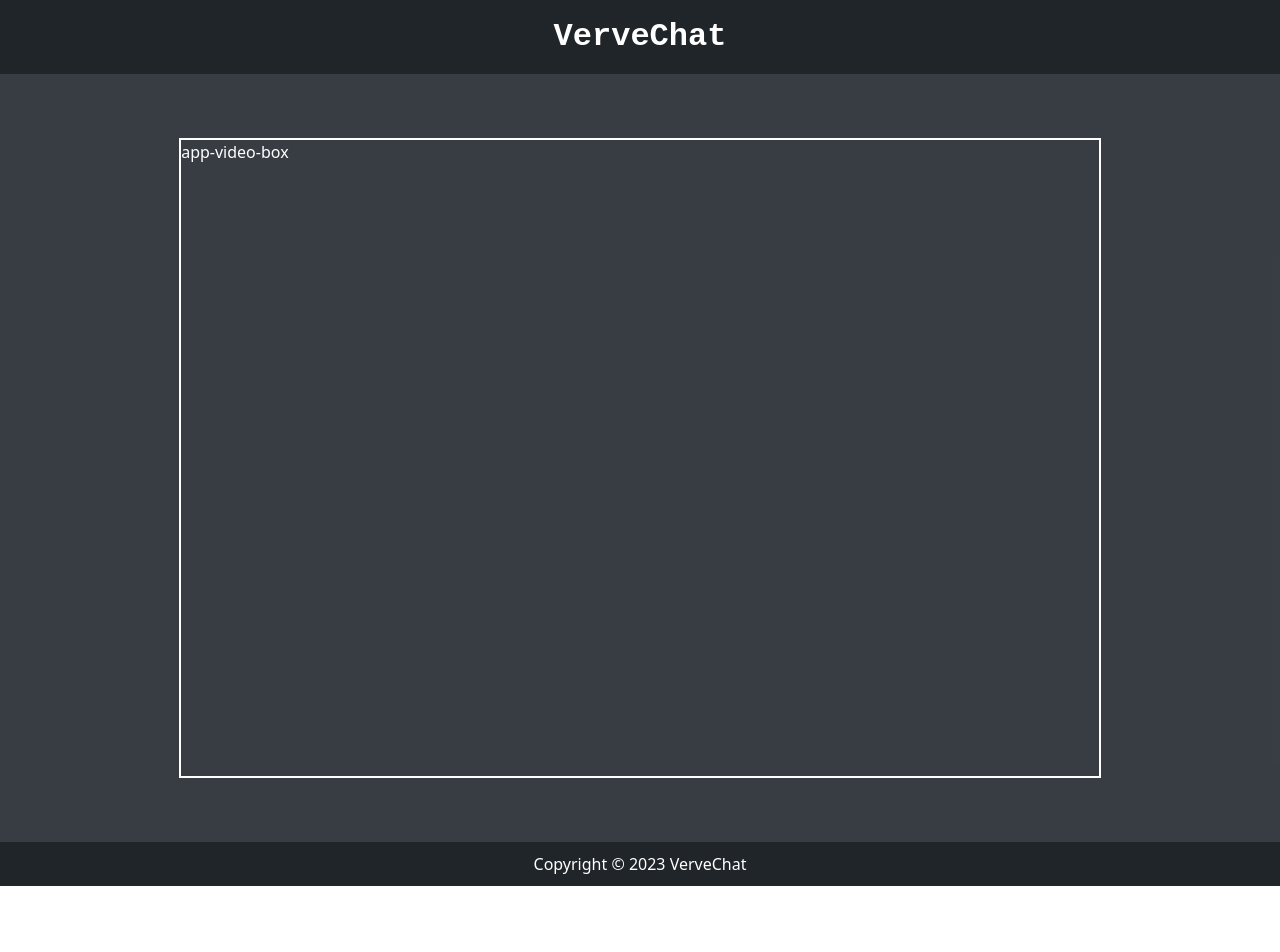
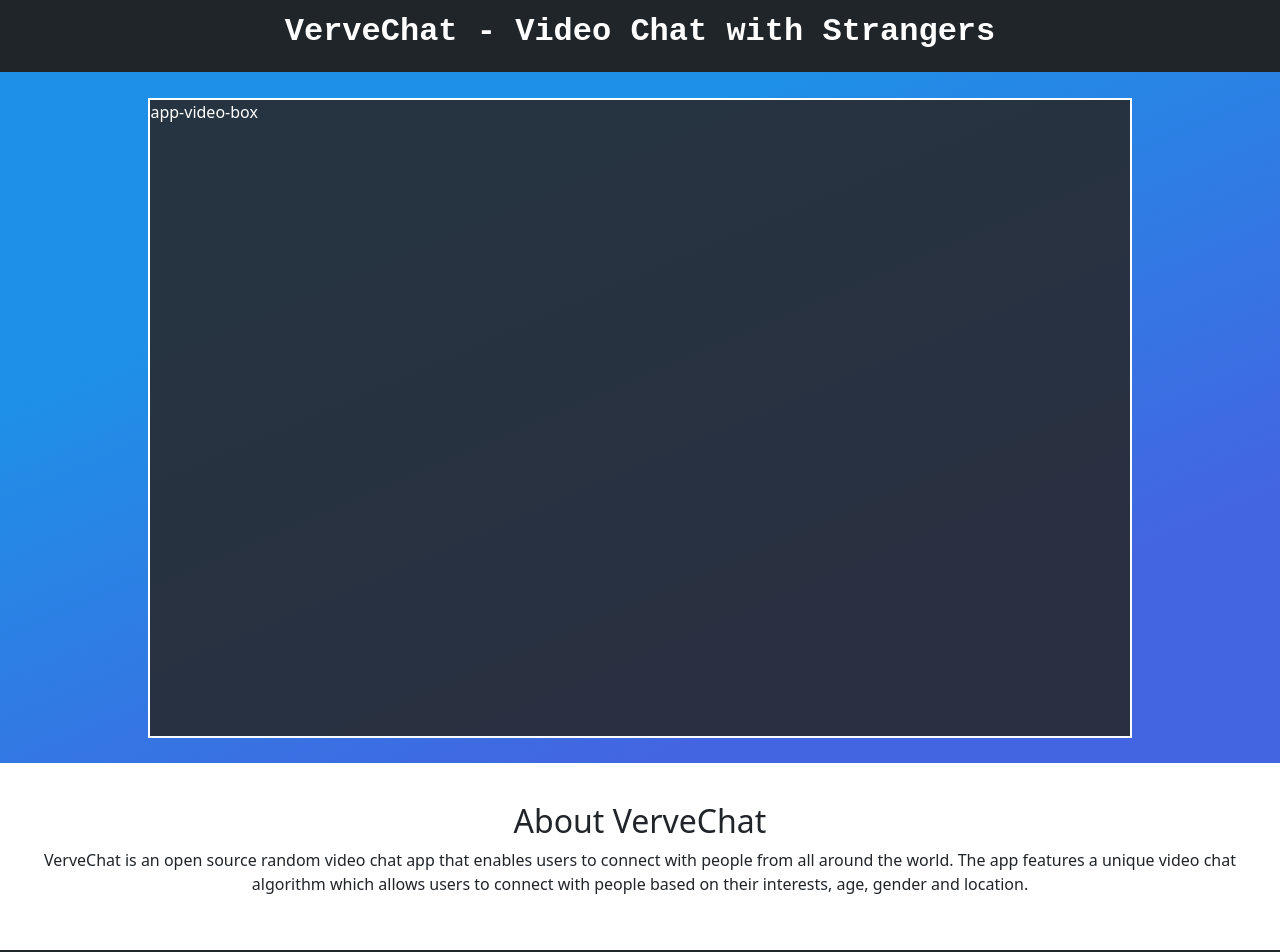
Before and after one commit to ishan301/VerveChat-frontend, a React (Create React App) app: page / in a window 1280 px wide. Shown: the top 952 px of the page. Before the commit the page ends 886 px from the top, so only its background shows below. Built offline with nearby package versions, Linux system fonts and the light colour scheme.

Commit message:
added about section

```diff
--- a/src/App.js
+++ b/src/App.js
@@ -2,12 +2,14 @@
 import Footer from './components/Footer/Footer';
 import Header from './components/Header/Header';
 import AppVideo from './components/AppVideo/AppVideo';
+import About from './components/About/About';
 
 function App() {
   return (
     <div className="App">
       <Header/>
       <AppVideo/>
+      <About/>
       <Footer/>
     </div>
   );
--- /dev/null
+++ b/src/components/About/About.js
@@ -0,0 +1,15 @@
+import React from 'react'
+import './About.scss'
+
+function About() {
+  return (
+    <section className='About'>
+        <h2>About VerveChat</h2>
+        <p>
+        VerveChat is an open source random video chat app that enables users to connect with people from all around the world. The app features a unique video chat algorithm which allows users to connect with people based on their interests, age, gender and location.
+        </p>
+    </section>
+  )
+}
+
+export default About
--- /dev/null
+++ b/src/components/About/About.scss
@@ -0,0 +1,11 @@
+.About
+{
+    margin: 2%;
+    padding: 1%;
+    h2{
+        text-align: center;
+    }
+    p{
+        text-align: center;
+    }
+}
--- a/src/components/AppVideo/AppVideo.scss
+++ b/src/components/AppVideo/AppVideo.scss
@@ -1,11 +1,12 @@
 .app-video{
     color: white;
-    background-color: #282c34eb;
-    padding: 5%;
+    background: linear-gradient(156.8deg, rgb(30, 144, 231) 27.1%, rgb(67, 101, 225) 77.8%);
+    padding: 2%;
 }
 .app-video-box{
     border: 2px solid white;
     margin-left: 10%;
     margin-right: 10%;
     height: 80vh;
+    background-color: #282c34eb;
 }
--- a/src/components/Header/Header.js
+++ b/src/components/Header/Header.js
@@ -1,10 +1,12 @@
-import React from 'react'
-import './header.scss'
+import React from "react";
+import "./header.scss";
 
 function Header() {
   return (
-    <div className='header'>VerveChat</div>
-  )
+    <div className="header">
+      <h1>VerveChat - Video Chat with Strangers</h1>
+    </div>
+  );
 }
 
 export default Header;
--- a/src/components/Header/header.scss
+++ b/src/components/Header/header.scss
@@ -4,8 +4,10 @@
     justify-content: center;
     background-color: #202529;
     color: white;
-    font-family: 'Courier New', Courier, monospace;
-    font-weight: bolder;
-    font-size: xx-large;
+    h1{
+        font-family: 'Courier New', Courier, monospace;
+        font-weight: bolder;
+        font-size: xx-large;
+    }
     padding: 1%;
 }
```
